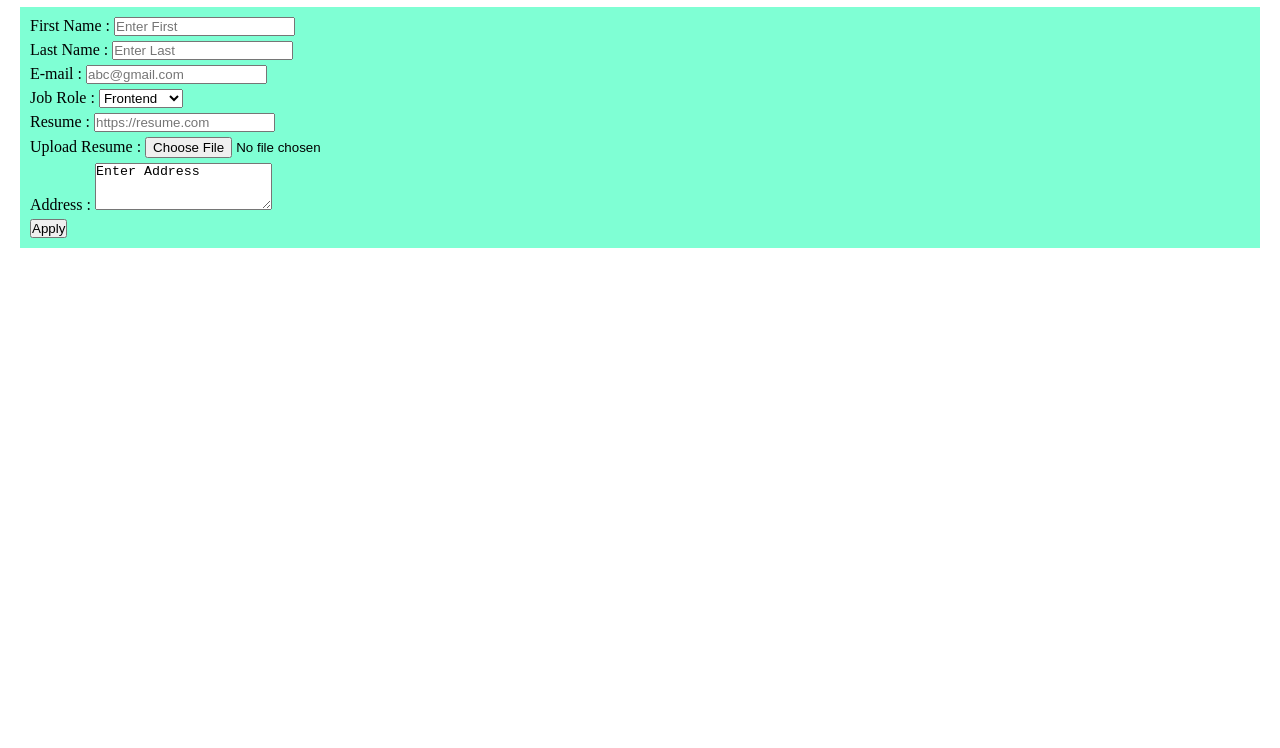
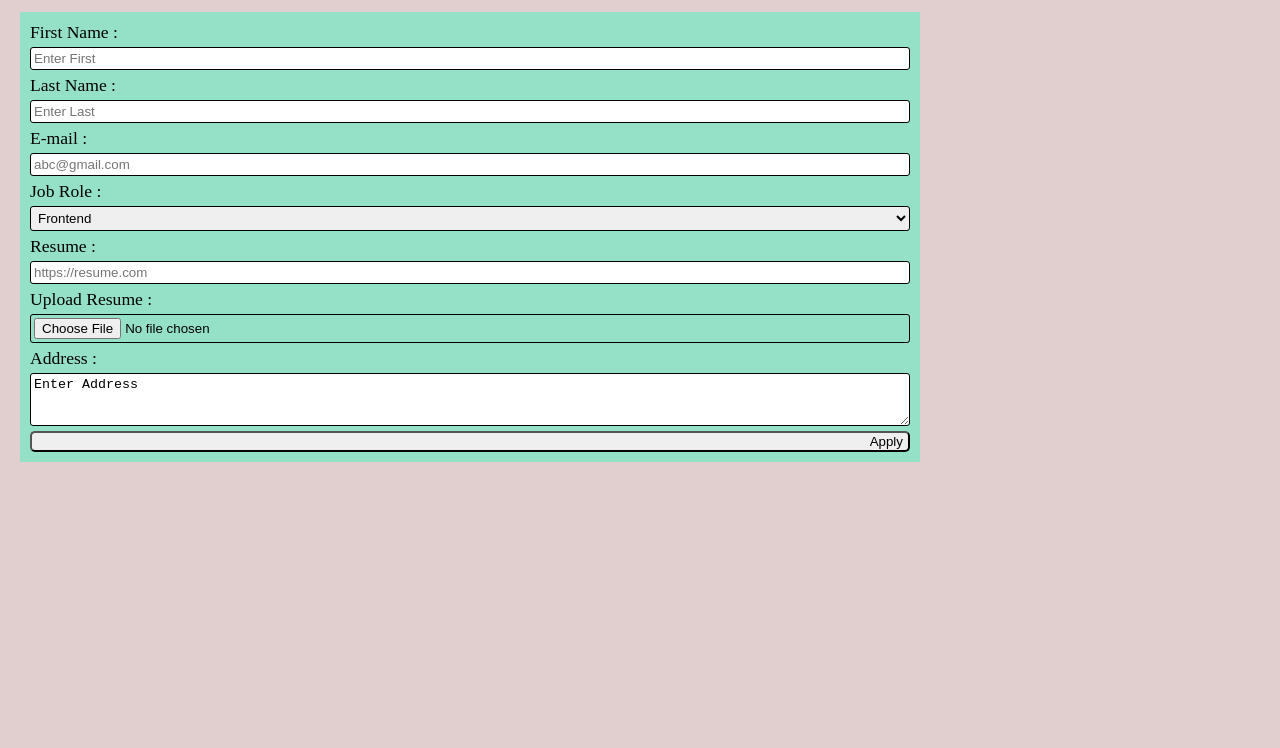
Before and after one commit to Khushi1298/practice, a plain HTML site: page JOB form/index.html in a window 1280 px wide. Shown: the part 52-800 px from the top of the page. Drawn offline with Linux system fonts and the light colour scheme.

Commit message:
AppliCAtion

```diff
--- a/JOB form/job.css
+++ b/JOB form/job.css
@@ -3,11 +3,38 @@
     padding: 0;
     box-sizing: border-box;
 }
+body{
+    background-color: rgb(225, 207, 207) ;
+}
+hr{
+    margin-top: 5px;
+}
 .form-contianer{
-    background-color: aquamarine;
+    background-color: rgb(149, 225, 200);
     margin: 20px;
     padding: 5px;
+    max-width: 900px;
 }
 .form{
     margin: 5px;
+    display: flex;
+    flex-direction: column;
 }
+label{
+    font-size: 1.1rem;
+    margin-bottom: 4px;
+}
+input,select,textarea{
+    border: 1px solid black;
+    border-radius: 3px;
+    padding: 3px;
+}
+button{
+    display: flex;
+    justify-content: end;
+    border-radius: 5px;
+    padding: 1px 5px;
+}
+button:hover{
+    background-color: green;
+}
```
